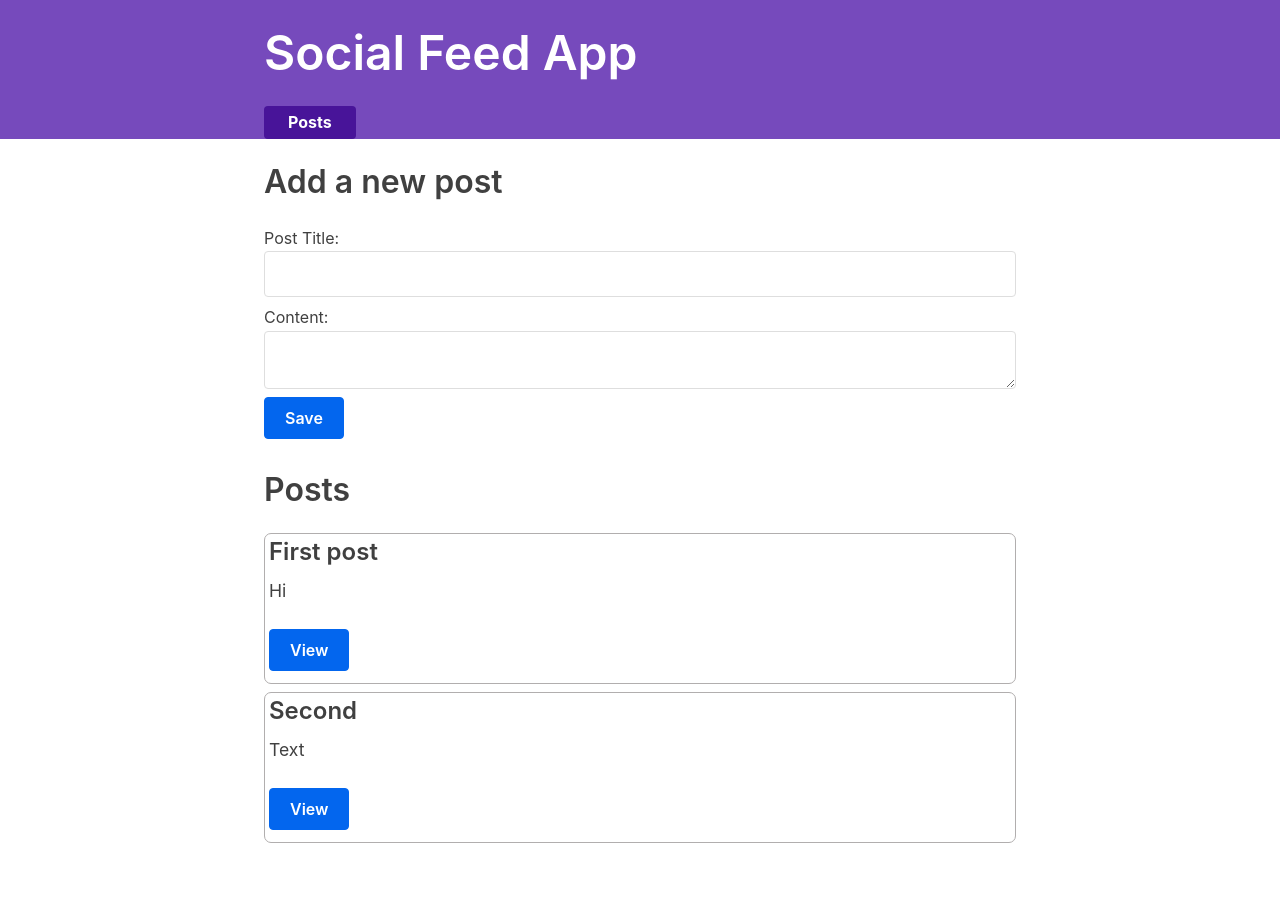
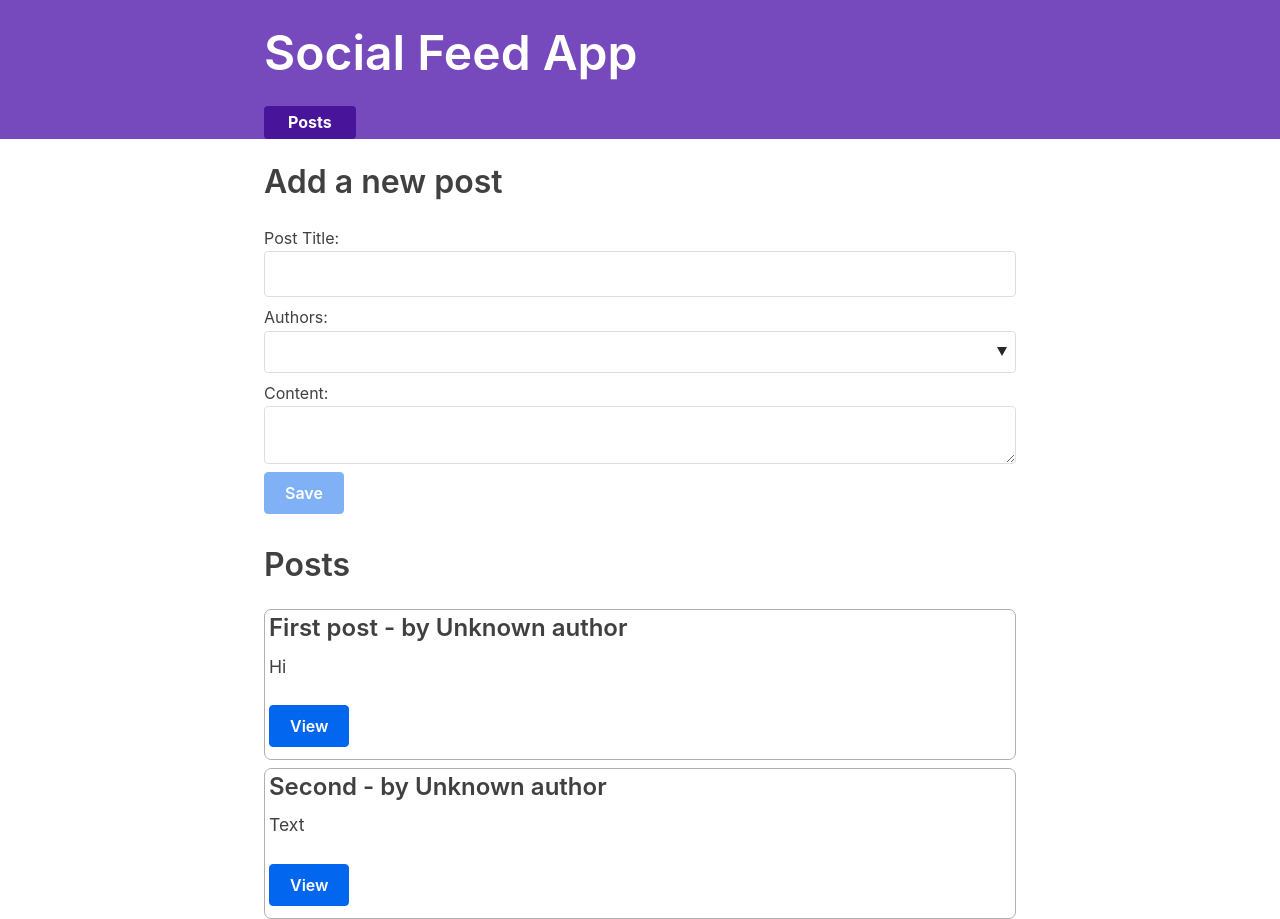
Before and after one commit to czodiac/social-media-feed, a React (Create React App) app: page / in a window 1280 px wide. Before the commit the page ends 843 px from the top, so only its background shows below. Built offline with nearby package versions, Linux system fonts and the light colour scheme; what @mswjs/data, mock-socket, txtgen would draw is missing.

Commit message:
Adding Authors for Posts
- Create PostAuthor component that finds the poster's name by userId.

- Show author's name on SinglePostPage and PostsList view.

- When posting a form, allow user to choose author

```diff
--- a/src/features/posts/AddPostForm.js
+++ b/src/features/posts/AddPostForm.js
@@ -1,5 +1,5 @@
 import React, { useState } from 'react'
-import { useDispatch } from 'react-redux'
+import { useDispatch, useSelector } from 'react-redux'
 import { nanoid } from '@reduxjs/toolkit' // To generated a random unique ID
 import { postAdded } from './postsSlice'
 
@@ -14,21 +14,34 @@ export const AddPostForm = () => {
     //  var setFruit = fruitStateVariable[1]; // Second item in a pair
     const [title, setTitle] = useState('') // Declare a new state variable, which we'll call "title". The only argument to the useState() Hook is the initial state.
     const [content, setContent] = useState('')
+    const [userId, setUserId] = useState('')
 
     const dispatch = useDispatch()
+    const users = useSelector(state => state.users) // useSelector: Gets a specific value from state
 
     const onTitleChanged = e => setTitle(e.target.value)
     const onContentChanged = e => setContent(e.target.value)
+    const onAuthorChanged = e => setUserId(e.target.value)
 
     const onSavePostClicked = () => {
         if (title && content) {
             dispatch(
-                postAdded(title, content)
+                postAdded(title, content, userId)
             )
         }
         setTitle('')
         setContent('')
     }
+
+    const canSave = Boolean(title) && Boolean(content) && Boolean(userId)
+
+    /* Map: The map() function is used to iterate over an array and manipulate or change data items.
+    const num2x = [3, 8, 11, 7, 5].map((n) => n * 2);
+    console.log(num2x); // [6, 16, 22, 14, 10]
+    */
+    const usersOptions = users.map(user => (
+        <option key={user.id} value={user.id}>{user.name}</option>
+    ))
 
     return (
         <section>
@@ -43,6 +56,11 @@ export const AddPostForm = () => {
                     value={title}
                     onChange={onTitleChanged}
                 />
+                Authors:
+                <select id="postAuthor" value={userId} onChange={onAuthorChanged}>
+                    <option value=""></option>
+                    {usersOptions}
+                </select>
                 Content:
                 <textarea
                     id="postContent"
@@ -50,7 +68,7 @@ export const AddPostForm = () => {
                     value={content}
                     onChange={onContentChanged}
                 />
-                <button type="button" onClick={(onSavePostClicked)}>Save</button> {/* onClick={() => setTitle('New title') */}
+                <button type="button" onClick={(onSavePostClicked)} disabled={!canSave}>Save</button> {/* onClick={() => setTitle('New title') */}
             </form>
         </section>
     )
--- /dev/null
+++ b/src/features/posts/PostAuthor.js
@@ -0,0 +1,7 @@
+import React from 'react'
+import { useSelector } from 'react-redux'
+
+export const PostAuthor = ({ userId }) => {
+    const author = useSelector(state => state.users.find(user => user.id === userId))
+    return <span>by {author ? author.name : 'Unknown author'}</span>
+}
--- a/src/features/posts/PostsList.js
+++ b/src/features/posts/PostsList.js
@@ -1,13 +1,14 @@
 import React from 'react'
 import { useSelector } from 'react-redux'
 import { Link } from 'react-router-dom'
+import { PostAuthor } from './PostAuthor'
 
 export const PostsList = () => {
     const posts = useSelector(state => state.posts)
 
     const renderedPosts = posts.map(post => (
         <article className="post-excerpt" key={post.id}>
-            <h3>{post.title}</h3>
+            <h3>{post.title} - <PostAuthor userId={post.user} /></h3>
             <p className="post-content">{post.content.substring(0, 100)}</p>
             <Link to={`/posts/${post.id}`} className="button">View</Link>
         </article>
--- a/src/features/posts/SinglePostPage.js
+++ b/src/features/posts/SinglePostPage.js
@@ -1,6 +1,7 @@
 import React from 'react'
 import { useSelector } from 'react-redux'
 import { Link } from 'react-router-dom'
+import { PostAuthor } from './PostAuthor'
 
 export const SinglePostPage = ({ match }) => {
     const { postId } = match.params
@@ -17,7 +18,7 @@ export const SinglePostPage = ({ match }) => {
     return (
         <section>
             <article className="post">
-                <h2>{post.title}</h2>
+                <h2>{post.title} - <PostAuthor userId={post.user} /></h2>
                 <p className="post-content">{post.content}</p>
                 <Link to={`/editPost/${post.id}`} className="button">Edit</Link>
             </article>
--- a/src/features/posts/postsSlice.js
+++ b/src/features/posts/postsSlice.js
@@ -17,12 +17,13 @@ const postsSlice = createSlice({
             reducer(state, action) {
                 state.push(action.payload);
             },
-            prepare(title, content) {
+            prepare(title, content, userId) {
                 return {
                     payload: {
                         id: nanoid(),
                         title,
-                        content
+                        content,
+                        user: userId
                     }
                 }
             }
```
